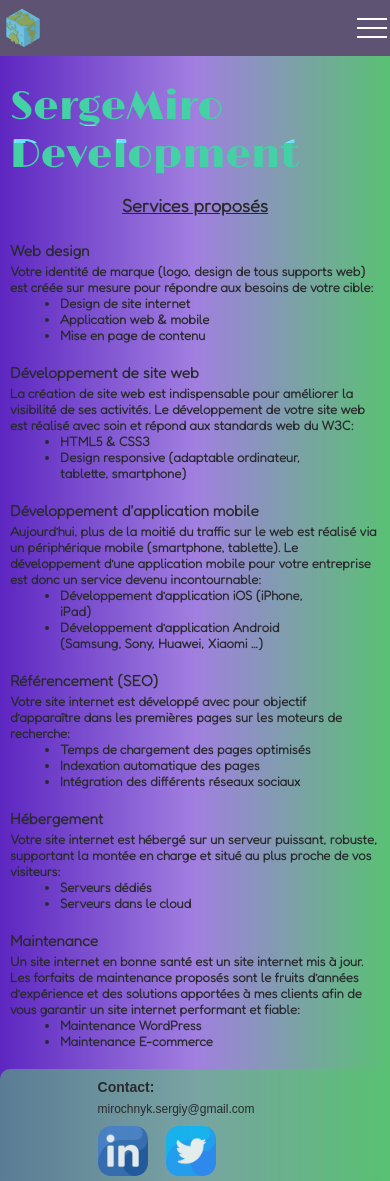
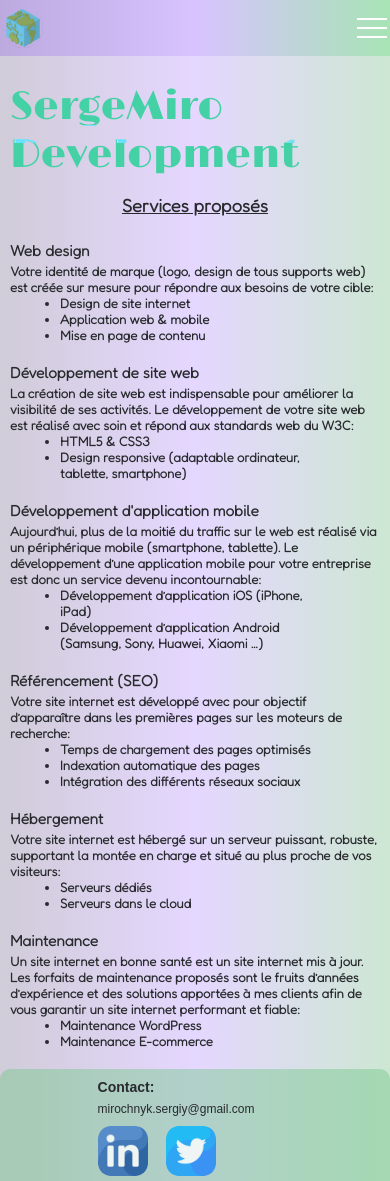
Before and after one commit to SergeMiro/sergemiro.site, a plain HTML site: page index.html in a window 390 px wide. Drawn offline with nearby package versions, Linux system fonts and the light colour scheme; a script that the page names is missing.

Commit message:
Changement generale

```diff
--- a/css/media.css
+++ b/css/media.css
@@ -1,6 +1,9 @@
 
 @media (min-width:1201px){
-
+	.header:before{
+		border-bottom-left-radius: 30px;
+		border-bottom-right-radius: 115px;
+	}
 	.glitch {
 		font-family: 'Limelight', cursive;
 		color: #44d1a5;
@@ -32,6 +35,13 @@
 }
 
 @media (max-width:1200px){
+	.header:before{
+		border-bottom-left-radius: 30px;
+		border-bottom-right-radius: 115px;
+	}
+	.header__list{
+	transform: translate(-100px, 0px);
+	 }
 	.glitch {
 		font-family: 'Limelight', cursive;
 		color: #44d1a5;
@@ -65,6 +75,13 @@
 
 
 @media (max-width:992px){
+	.header:before{
+		border-bottom-left-radius: 30px;
+		border-bottom-right-radius: 115px;
+	}
+	.header__list{
+		transform: translate(-100px, 0px);
+	}
 	.glitch {
 		font-family: 'Limelight', cursive;
 		color: #44d1a5;
@@ -101,9 +118,18 @@
 
 
 @media (max-width:767px){
-	.header__list li{
-		color: red;
-	 }
+	.header__list{
+		transform: translate(0px, 0px);
+	}
+
+	 .header:before{
+		border-bottom-left-radius: 0px;
+		border-bottom-right-radius: 0px;
+	}
+	.header__list{
+	padding-top: 200px;
+	}
+
 	.glitch {
 		font-family: 'Limelight', cursive;
 		color: #44d1a5;
--- a/css/style.css
+++ b/css/style.css
@@ -6,9 +6,9 @@
 body{
 font-family: 'Fredoka', sans-serif;
 text-decoration: none;
-background: #59C173;  /* fallback for old browsers */
-background: -webkit-linear-gradient(to right, #5D26C1, #a17fe0, #59C173);  /* Chrome 10-25, Safari 5.1-6 */
-background: linear-gradient(to right, #5D26C1, #a17fe0, #59C173); /* W3C, IE 10+/ Edge, Firefox 16+, Chrome 26+, Opera 12+, Safari 7+ */
+background: #d7f8df;  /* fallback for old browsers */
+background: -webkit-linear-gradient(to right, #ffffff, #d9d4e4, #d1e0d5);  /* Chrome 10-25, Safari 5.1-6 */
+background: linear-gradient(to right, #d0ccd8, #e5d7ff, #cde7d3); /* W3C, IE 10+/ Edge, Firefox 16+, Chrome 26+, Opera 12+, Safari 7+ */
 
 font-size: 16px;
 color: rgb(40, 42, 45);
@@ -57,8 +57,11 @@ html, body  {
 	left: 0;
 	width: 100%;
 	height: 100%;
-	background-color: #5e5373;
+	background: #bef5cc;  /* fallback for old browsers */
+background: -webkit-linear-gradient(to right, #f1c2c2, #baa4e9, #a0ebb4);  /* Chrome 10-25, Safari 5.1-6 */
+background: linear-gradient(to right, #bcaadf, #d8c3ff, #a7e4b5); /* W3C, IE 10+/ Edge, Firefox 16+, Chrome 26+, Opera 12+, Safari 7+ */
 	z-index: 2;
+
 }
 
 .header__body {
@@ -420,7 +423,7 @@ li a:hover{
     font-size: 115%;
     text-decoration: underline;
     padding: 3px;
-    color: rgb(197, 231, 45);
+    color: rgba(108, 70, 174, 0.734);
     transition: all 0.15s ease-in-out;
 }
 
@@ -979,18 +982,20 @@ button {
       }
 
       footer{
-        background-color: #59c1738d;
+        background-color: #76c78a76;
         border-top-left-radius: 10px;
         border-top-right-radius: 10px;
       }
 
       .footer{
-        display: flex;
-		  width: 100%;
-        font-family: Arial, Helvetica, sans-serif;
-        font-weight: 300;
-			justify-content: center;
-			font-size: 12px;
+		display: flex;
+    max-width: 1180px;
+    font-family: Arial, Helvetica, sans-serif;
+    font-weight: 300;
+    justify-content: center;
+    font-size: 12px;
+    position: relative;
+    margin: 0 auto;
       }
 
 
```
